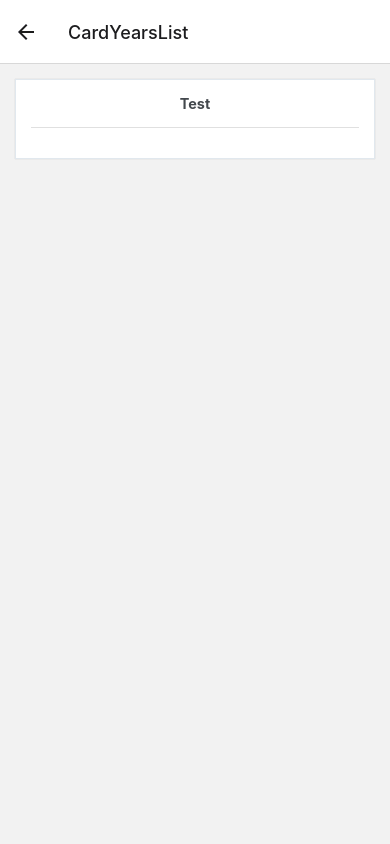
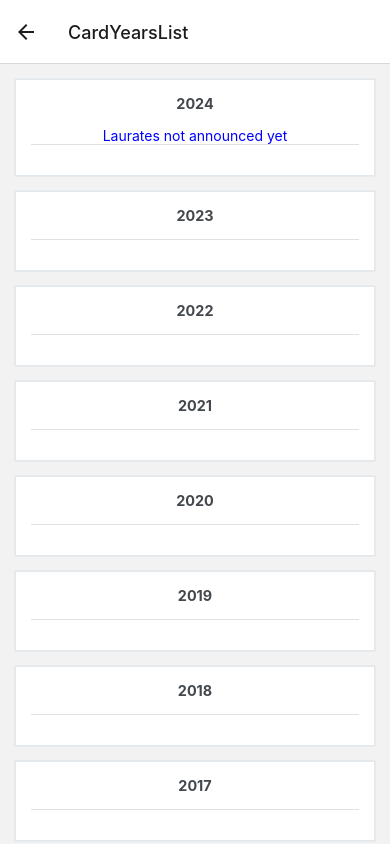
Before and after one commit to quackness/nobel-prize-winners-react-native, a React Native app: screen /CardYearsList in a window 390 px wide. Built offline with nearby package versions, Linux system fonts and the light colour scheme.

Commit message:
add a list of years

```diff
--- a/screens/CardYearsList.js
+++ b/screens/CardYearsList.js
@@ -1,18 +1,39 @@
 import React from 'react';
 import { View, ScrollView, StyleSheet, Image } from 'react-native';
-import { Card, Button, Icon, Avatar } from '@rneui/themed';
+import { Card, Button, Icon, Avatar, Text } from '@rneui/themed';
 
 const CardYearsList = ({ navigation }) => {
+
+const currentYear = new Date().getFullYear();
+const startYear = 1901;
+const amountOfYears = currentYear - startYear;
+let loop= [];
+for (let i = currentYear; i >= startYear; i--) {
+    loop.push(
+        <Card key={i}>
+        <Card.Title  subtitle="Card Subtitle">{i}</Card.Title>
+        {i ===  new Date().getFullYear() && <Text style={styles.checkBack}>Laurates not announced yet</Text>}
+        <Card.Divider />
+</Card>
+
+    )
+    console.log(loop)
+}
+
     return (
         <ScrollView>
         <View>
-          <Card>
-            <Card.Title>Test</Card.Title>
-            <Card.Divider />
-          </Card>
+         {loop}
         </View>
       </ScrollView>
     )
 };
 
+const styles = StyleSheet.create({
+    checkBack: {
+        color: 'blue',
+        textAlign: 'center'
+    }
+});
+
 export default CardYearsList;
```
